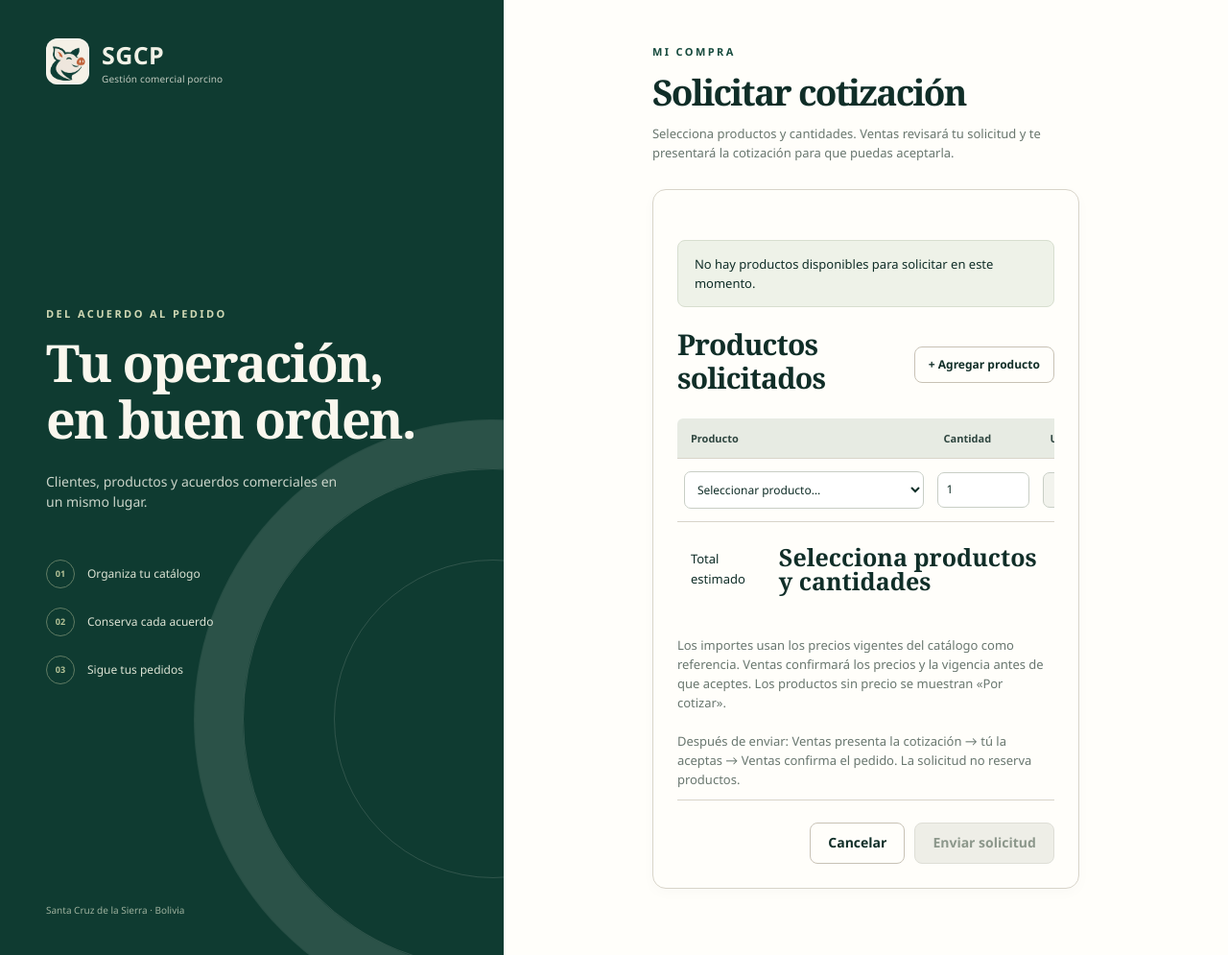
After one commit to Sistema-de-Gestion-Comercial-Porcino/SGCPuiweb, an ASP.NET Core app: template src/SGCP.Web/Views/Cotizaciones/Solicitar.cshtml in a window 1280 px wide. The commit adds this page. Shown: the whole page at 96% size. Run offline with ASP.NET Core 8, Linux system fonts and the light colour scheme; the template is opened without the code that fills it, so the values that code supplies are empty.

Commit message:
feat(web): guardar avance CU05 del portal del comprador

```diff
--- a/src/SGCP.Web/Controllers/PedidosController.cs
+++ b/src/SGCP.Web/Controllers/PedidosController.cs
@@ -85,7 +85,7 @@ public class PedidosController(PedidosApi api) : GestionControllerBase
             CotizacionId = cotizacionId,
             Codigo = c.Codigo,
             Cliente = c.Cliente,
-            Total = c.Total
+            Total = c.Total ?? 0
         });
     }
     [HttpPost, Authorize(Policy = "pedidos.administrar")]
--- a/src/SGCP.Web/Models/ViewModels/ViewModels.cs
+++ b/src/SGCP.Web/Models/ViewModels/ViewModels.cs
@@ -173,6 +173,7 @@ public class FichaViewModel<T>
 public class ResumenViewModel { public ResumenDto Datos { get; set; } = new(); }
 public static class Hora
 {
+    public static string Mostrar(DateTime? utc) => utc is DateTime fecha ? Mostrar(fecha) : "Pendiente de revisión";
     public static DateTime Local(DateTime utc) => DateTime.SpecifyKind(utc,
         DateTimeKind.Utc).AddHours(-4); public static DateTime Utc(DateTime local) => DateTime.SpecifyKind(local.AddHours(4),
         DateTimeKind.Utc); public static string Mostrar(DateTime utc) => Local(utc).ToString("dd/MM/yyyy HH:mm");
--- a/src/SGCP.Web/Program.cs
+++ b/src/SGCP.Web/Program.cs
@@ -36,6 +36,7 @@ builder.Services.AddAuthorization(o =>
         "costos.consultar",
         "costos.administrar",
         "cotizaciones.consultar",
+        "cotizaciones.solicitar",
         "cotizaciones.administrar",
         "cotizaciones.responder",
         "pedidos.consultar",
--- a/src/SGCP.Web/Views/Cotizaciones/Index.cshtml
+++ b/src/SGCP.Web/Views/Cotizaciones/Index.cshtml
@@ -5,7 +5,7 @@
 <h1>Cotizaciones</h1>
 <p>Primero el acuerdo. Después, el pedido.</p>
 </div>
-<div class="actions">@if(User.HasClaim("permiso","cotizaciones.administrar")){<a class="button" asp-action="Formulario">+ Crear registro</a>}</div>
+<div class="actions">@if(User.IsInRole("COMPRADOR") && User.HasClaim("permiso","cotizaciones.solicitar")){<a class="button" asp-action="Solicitar">+ Solicitar cotización</a>}else if(User.HasClaim("permiso","cotizaciones.administrar")){<a class="button" asp-action="Formulario">+ Crear registro</a>}</div>
 </div>
 <section class="card">
 <form method="get" class="filters">
@@ -14,7 +14,7 @@
 </form>
 @if(Model.Datos.Elementos.Count==0){<div class="empty"><span class="empty-mark">⌕</span>
 <h3>No hay registros para mostrar</h3>
-<p>Prueba otra búsqueda o crea el primer registro si tienes permiso.</p>
+<p>@(User.IsInRole("COMPRADOR") ? "Solicita una cotización para iniciar tu compra." : "Prueba otra búsqueda o prepara una cotización para un cliente.")</p>
 </div>}else{<div class="table-wrap">
 <table>
 <thead>
@@ -33,7 +33,7 @@
 <td>@x.Cliente</td>
 <td>@Hora.Mostrar(x.Fecha)</td>
 <td>@Hora.Mostrar(x.VigenteHasta)</td>
-<td><span class="badge">@x.Estado</span>
+<td><span class="badge">@(x.PendienteRevision ? "PENDIENTE DE REVISIÓN" : x.Estado)</span>
 </td>
 <td><a asp-action="Detalle" asp-route-id="@x.Id">Abrir →</a>
 </td>
--- /dev/null
+++ b/src/SGCP.Web/Views/Cotizaciones/Solicitar.cshtml
@@ -0,0 +1,43 @@
+@model SolicitudCotizacionViewModel
+@{ ViewData["Title"] = Model.Id is null ? "Solicitar cotización" : "Modificar solicitud"; }
+<div class="page-head">
+    <div><span class="eyebrow">MI COMPRA</span><h1>@ViewData["Title"]</h1>
+        <p>Selecciona productos y cantidades. Ventas revisará tu solicitud y te presentará la cotización para que puedas aceptarla.</p></div>
+</div>
+<section class="card">
+    <form method="post">
+        <div asp-validation-summary="All" class="validation" role="alert"></div>
+        <input asp-for="Id" type="hidden" />
+        @if (Model.Productos.Count == 0)
+        { <div class="notice">No hay productos disponibles para solicitar en este momento.</div> }
+        <div class="section-heading"><h2>Productos solicitados</h2>
+            <button type="button" class="button secondary small" data-agregar-fila="solicitud-detalles">+ Agregar producto</button></div>
+        <div class="table-wrap"><table class="detail-editor">
+            <thead><tr><th>Producto</th><th>Cantidad</th><th>Unidad</th><th>Precio de referencia</th><th>Subtotal estimado</th><th></th></tr></thead>
+            <tbody id="solicitud-detalles" data-filas="Detalles">
+                @for (var i = 0; i < Model.Detalles.Count; i++)
+                {
+                    var d = Model.Detalles[i];
+                    <tr>
+                        <td><select name="Detalles[@i].ProductoId" data-prop="ProductoId" aria-label="Producto" required>
+                            <option value="">Seleccionar producto…</option>
+                            @foreach (var p in Model.Productos)
+                            { <option value="@p.Id" data-unidad="@p.UnidadVenta" data-precio="@p.PrecioVigente?.PrecioVenta.ToString(CultureInfo.InvariantCulture)" selected="@(d.ProductoId == p.Id)">@p.Nombre · @p.Presentacion</option> }
+                        </select></td>
+                        <td><input name="Detalles[@i].Cantidad" data-prop="Cantidad" type="number"
+                            value="@d.Cantidad.ToString(CultureInfo.InvariantCulture)" min="0.001" max="999999.999" step="0.001" aria-label="Cantidad" required /></td>
+                        <td><input data-prop="Unidad" value="@Model.Productos.FirstOrDefault(p => p.Id == d.ProductoId)?.UnidadVenta" aria-label="Unidad de venta" readonly /></td>
+                        <td><output data-precio-solicitud>Selecciona un producto</output></td>
+                        <td><output data-subtotal-solicitud>—</output></td>
+                        <td><button type="button" class="remove-row" aria-label="Quitar producto">×</button></td>
+                    </tr>
+                }
+            </tbody>
+        </table></div>
+        <div class="total-row"><span>Total estimado</span><strong><output id="total-solicitud">Selecciona productos y cantidades</output></strong></div>
+        <p class="hint">Los importes usan los precios vigentes del catálogo como referencia. Ventas confirmará los precios y la vigencia antes de que aceptes. Los productos sin precio se muestran «Por cotizar».</p>
+        <p class="hint">Después de enviar: Ventas presenta la cotización → tú la aceptas → Ventas confirma el pedido. La solicitud no reserva productos.</p>
+        <div class="form-actions"><a class="button secondary" href="/Cotizaciones">Cancelar</a>
+            <button type="submit" class="button" disabled="@(Model.Productos.Count == 0)">Enviar solicitud</button></div>
+    </form>
+</section>
--- a/src/SGCP.Web/Views/Inicio/Index.cshtml
+++ b/src/SGCP.Web/Views/Inicio/Index.cshtml
@@ -9,7 +9,8 @@
         <h1>Todo a la vista</h1>
         <p>@Hora.Local(DateTime.UtcNow).ToString("dd 'de' MMMM 'de' yyyy", new CultureInfo("es-BO")) · Chanchería</p>
     </div>
-    @if (User.IsInRole("COMPRADOR")) { <span class="tag">Mi cuenta</span> }
+    @if (User.IsInRole("COMPRADOR")) { <span class="tag">Mi cuenta</span>
+        @if(User.HasClaim("permiso", "cotizaciones.solicitar")){<a class="button" href="/Cotizaciones/Solicitar">Solicitar cotización</a>} }
     <div class="trace-stamp" aria-hidden="true"><span>TRAZABILIDAD</span><svg class="stamp-icon"><use href="/icons.svg#pig"></use></svg><b>SGCP</b><i>SCZ · BOLIVIA</i></div>
 </div>
 
--- a/src/SGCP.Web/Views/Productos/Index.cshtml
+++ b/src/SGCP.Web/Views/Productos/Index.cshtml
@@ -4,6 +4,7 @@
 <div><span class="eyebrow">GESTIÓN COMERCIAL</span>
 <h1>Productos</h1>
 <p>Cortes, derivados e insumos con su presentación y unidad.</p>
+@if(User.IsInRole("COMPRADOR") && User.HasClaim("permiso","cotizaciones.solicitar")){<a class="button" href="/Cotizaciones/Solicitar">Solicitar cotización</a>}
 </div>
 <div class="actions">@if(User.HasClaim("permiso","catalogo.administrar")){<a class="button" asp-action="Formulario">+ Crear registro</a>}@if(User.HasClaim("permiso","catalogo.administrar")){<a class="button secondary" href="/Clasificaciones">Clasificaciones</a>}</div>
 </div>
--- a/src/SGCP.Web/wwwroot/js/site.js
+++ b/src/SGCP.Web/wwwroot/js/site.js
@@ -33,6 +33,7 @@
   costo?.addEventListener('input', actualizarMargen); precio?.addEventListener('input', actualizarMargen); actualizarMargen();
   document.querySelectorAll('form[method="post"]').forEach(form => form.addEventListener('submit', () => { const button = form.querySelector('button[type="submit"], button:not([type])'); if (button && form.checkValidity()) { setTimeout(() => { button.disabled = true; button.textContent = 'Procesando…'; }, 0); } }));
 })();
+
 // Sprint 2 · editores de filas genéricos (previsiones y resultados de producción) y neto del pesaje.
 (() => {
   function renumerar(cuerpo) {
@@ -72,3 +73,35 @@
   function mostrarAnimal() { if (tipo && campoAnimal) campoAnimal.hidden = tipo.value !== 'FAENEO'; }
   tipo?.addEventListener('change', mostrarAnimal); mostrarAnimal();
 })();
+// CU05: importes orientativos del catálogo, sin enviar precios ni costos en la solicitud.
+(() => {
+  const cuerpo = document.getElementById('solicitud-detalles');
+  const total = document.getElementById('total-solicitud');
+  if (!cuerpo || !total) return;
+  const moneda = n => `Bs ${n.toLocaleString('es-BO', { minimumFractionDigits: 2, maximumFractionDigits: 2 })}`;
+  function actualizar() {
+    let suma = 0, completo = true, porCotizar = false;
+    [...cuerpo.children].forEach(fila => {
+      const select = fila.querySelector('select');
+      const opcion = select.selectedOptions[0];
+      const cantidad = Number(fila.querySelector('[data-prop="Cantidad"]').value);
+      const valor = opcion?.dataset.precio;
+      const precio = valor == null || valor === '' ? null : Number(valor);
+      const elegido = Boolean(select.value);
+      fila.querySelector('[data-prop="Unidad"]').value = opcion?.dataset.unidad || '';
+      fila.querySelector('[data-precio-solicitud]').textContent = elegido ? (precio == null ? 'Por cotizar' : moneda(precio)) : 'Selecciona un producto';
+      const valido = elegido && precio != null && Number.isFinite(precio) && Number.isFinite(cantidad) && cantidad > 0;
+      const subtotal = valido ? Math.round((precio * cantidad + Number.EPSILON) * 100) / 100 : null;
+      fila.querySelector('[data-subtotal-solicitud]').textContent = subtotal == null ? (elegido && precio == null ? 'Por cotizar' : '—') : moneda(subtotal);
+      completo &&= valido;
+      porCotizar ||= elegido && precio == null;
+      suma += subtotal ?? 0;
+    });
+    total.textContent = completo ? moneda(suma) : porCotizar ? 'Hay productos por cotizar' : 'Selecciona productos y cantidades';
+  }
+  cuerpo.addEventListener('input', actualizar);
+  cuerpo.addEventListener('change', actualizar);
+  cuerpo.addEventListener('click', e => { if (e.target.closest('.remove-row')) actualizar(); });
+  document.querySelector('[data-agregar-fila="solicitud-detalles"]')?.addEventListener('click', actualizar);
+  actualizar();
+})();
```
Also changed, not shown: src/SGCP.Web/Controllers/CotizacionesController.cs (+57 -4 lines), src/SGCP.Web/Models/Dtos/Dtos.cs (+10 -4 lines), src/SGCP.Web/Models/ViewModels/SolicitudCotizacionViewModel.cs (added, +20 -0 lines), src/SGCP.Web/Views/Cotizaciones/Detalle.cshtml (+20 -11 lines), tests/SGCP.Web.Verificacion/Program.cs (+9 -0 lines), README.md.
